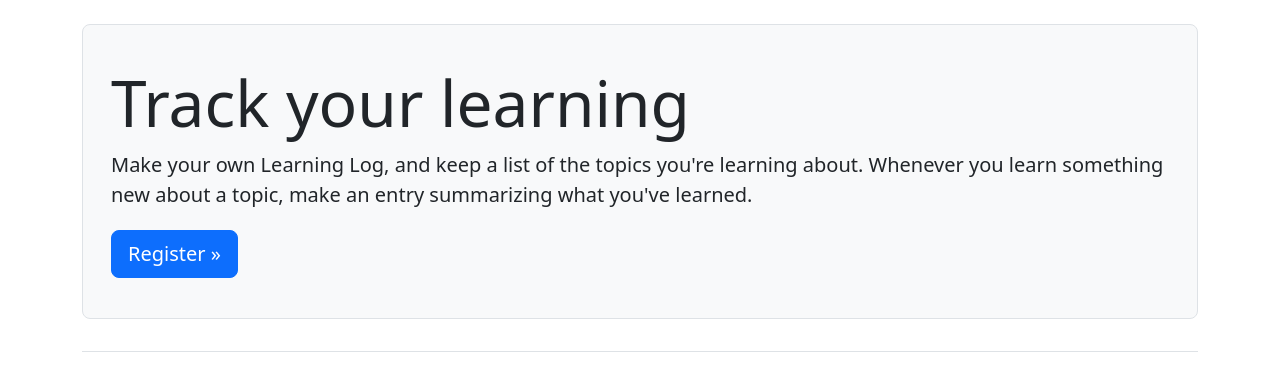
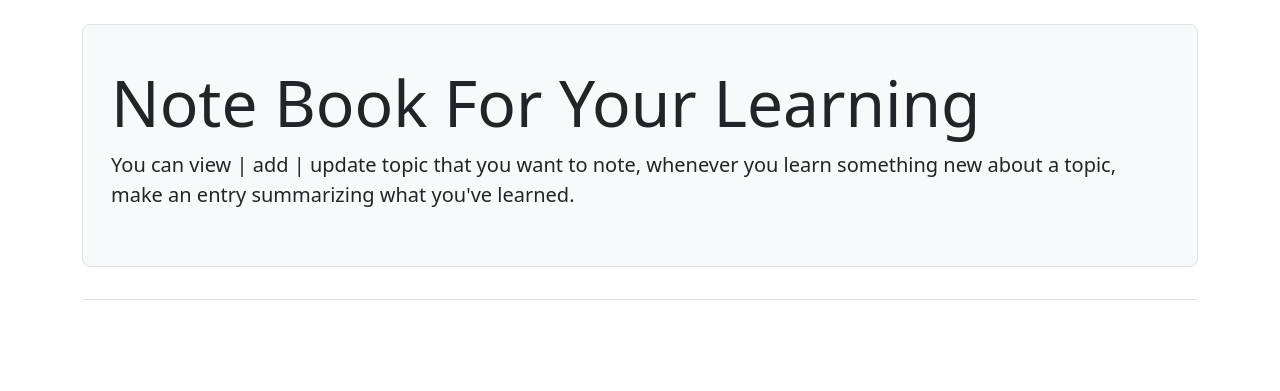
Before and after one commit to carson135/python_note, a Django app: template ll/lla1/templates/lla1/index.html in a window 1280 px wide. Shown: the part 58-449 px from the top of the page. Run offline with Django 3.2, Linux system fonts and the light colour scheme; the template is opened without the code that fills it, so the values that code supplies are empty; some libraries are stand-ins or nearby versions.

Commit message:
update few files

```diff
--- a/ll/lla1/templates/lla1/edit_entry.html
+++ b/ll/lla1/templates/lla1/edit_entry.html
@@ -2,7 +2,7 @@
 
 {% block content %}
 
-<p><a href="{% url 'lla1:topic' topic.id %}">{{ topic }}</a></p>
+<p><a href="{% url 'lla1:topic' topic.id %}">{{ topic }} - {{entry.id}} </a></p>
 
 <p>Edit entry:</p>
 
--- a/ll/lla1/templates/lla1/index.html
+++ b/ll/lla1/templates/lla1/index.html
@@ -3,9 +3,10 @@
 {% block page_header %}
     <div class='p-3 mb-4 bg-light border rounded-3'>
         <div class='container-fluid py-4'>
-            <h1 class='display-3'>Track your learning</h1>
-            <p class='lead'>Make your own Learning Log, and keep a list of the topics you're learning about. Whenever you learn something new about a topic, make an entry summarizing what you've learned.</p>
-            <a class='btn btn-primary btn-lg mt-1' href="{% url 'accounts:register' %}">Register &raquo;</a>
+            <h1 class='display-3'>Note Book For Your Learning</h1>
+            <p class='lead'>You can view | add | update topic that you want to note, whenever you learn something new about a topic, make an entry summarizing what you've learned.</p>
+
+            {% comment %}<a class='btn btn-primary btn-lg mt-1' href="{% url 'accounts:register' %}">Register &raquo;</a>{% endcomment %}
         </div>
     </div>
 {% endblock page_header %}
--- a/ll/llp/settings.py
+++ b/ll/llp/settings.py
@@ -129,7 +129,7 @@ STATIC_URL = 'static/'
 DEFAULT_AUTO_FIELD = 'django.db.models.BigAutoField'
 
 # my setting:redirect to lla1 after login
-LOGIN_REDIRECT_URL = 'lla1:index' # error if use  '/lla1/
+LOGIN_REDIRECT_URL = 'lla1:topics' # error if use  '/lla1/
 
 LOGOUT_REDIRECT_URL = 'lla1:index'
 LOGIN_URL = 'accounts:login'
```
Also changed, not shown: ll/db.sqlite3, ll/mytestcode.py (renamed from ll/check.py).
